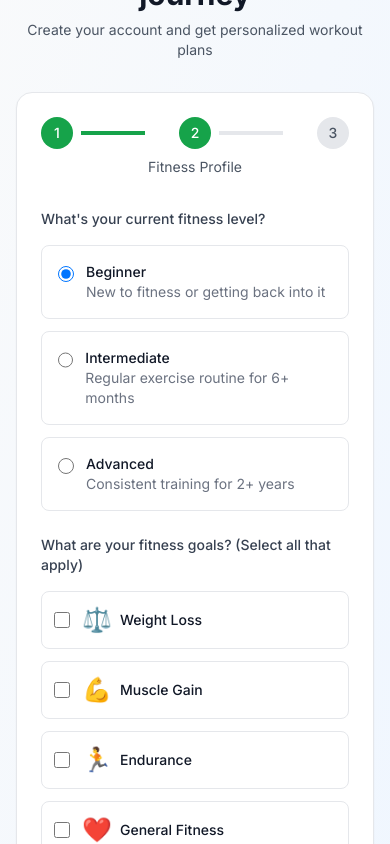
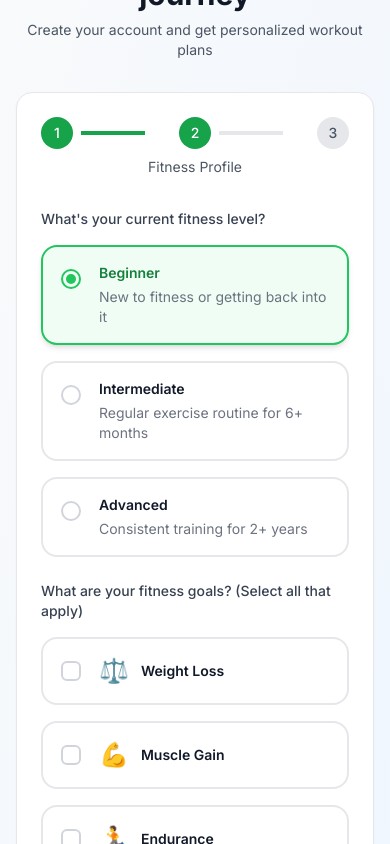
Before and after one commit to namithm70/fitness, a React (Create React App) app in the folder client/: page /register in a window 390 px wide. Both pictures are taken after a click on the button "Continue". Shown: the part 168-1012 px from the top of the page. Built offline with nearby package versions, Linux system fonts and the light colour scheme.

Commit message:
fix: improve registration form checkboxes and radio buttons with better responsiveness and visual design

```diff
--- a/client/src/pages/Auth/RegisterPage.tsx
+++ b/client/src/pages/Auth/RegisterPage.tsx
@@ -29,6 +29,7 @@ const RegisterPage: React.FC = () => {
     register,
     handleSubmit,
     watch,
+    setValue,
     formState: { errors },
   } = useForm<RegisterFormData>({
     defaultValues: {
@@ -94,9 +95,8 @@ const RegisterPage: React.FC = () => {
       ? currentGoals.filter(g => g !== goal)
       : [...currentGoals, goal];
 
-    // Update the form value
-    const event = { target: { value: updatedGoals } };
-    register('fitnessGoals').onChange(event);
+    // Update the form value using setValue
+    setValue('fitnessGoals', updatedGoals);
   };
 
   const nextStep = () => setCurrentStep(currentStep + 1);
@@ -306,21 +306,46 @@ const RegisterPage: React.FC = () => {
                   <label className="block text-sm font-medium text-gray-700 mb-4">
                     What's your current fitness level?
                   </label>
-                  <div className="space-y-3">
-                    {fitnessLevels.map((level) => (
-                      <label key={level.value} className="flex items-start p-4 border border-gray-200 rounded-lg hover:bg-gray-50 cursor-pointer">
+                  <div className="space-y-4">
+                    {fitnessLevels.map((level) => {
+                      const isSelected = watch('fitnessLevel') === level.value;
+                      return (
+                        <label
+                          key={level.value}
+                          className={`group flex items-start p-4 border-2 rounded-xl cursor-pointer transition-all duration-200 ${
+                            isSelected
+                              ? 'border-fitness-500 bg-fitness-50 shadow-md'
+                              : 'border-gray-200 hover:border-fitness-300 hover:bg-gray-50'
+                          }`}
+                        >
+                          <div className="flex items-center justify-center w-6 h-6 mr-4 mt-1">
                             <input
                               type="radio"
                               value={level.value}
                               {...register('fitnessLevel')}
-                          className="mt-1 h-4 w-4 text-fitness-600 focus:ring-fitness-500 border-gray-300"
+                              className="sr-only"
                             />
-                        <div className="ml-3">
-                          <div className="text-sm font-medium text-gray-900">{level.label}</div>
-                          <div className="text-sm text-gray-500">{level.description}</div>
+                            <div className={`w-5 h-5 border-2 rounded-full flex items-center justify-center transition-all duration-200 ${
+                              isSelected
+                                ? 'border-fitness-500'
+                                : 'border-gray-300 group-hover:border-fitness-400'
+                            }`}>
+                              {isSelected && (
+                                <div className="w-2.5 h-2.5 bg-fitness-500 rounded-full"></div>
+                              )}
+                            </div>
+                          </div>
+                          <div className="flex-1">
+                            <div className={`text-sm font-semibold transition-colors duration-200 ${
+                              isSelected ? 'text-fitness-700' : 'text-gray-900'
+                            }`}>
+                              {level.label}
+                            </div>
+                            <div className="text-sm text-gray-500 mt-1">{level.description}</div>
                           </div>
                         </label>
-                    ))}
+                      );
+                    })}
                   </div>
                 </div>
 
@@ -328,20 +353,49 @@ const RegisterPage: React.FC = () => {
                   <label className="block text-sm font-medium text-gray-700 mb-4">
                     What are your fitness goals? (Select all that apply)
                   </label>
-                  <div className="grid grid-cols-1 md:grid-cols-2 gap-3">
-                    {fitnessGoals.map((goal) => (
-                      <label key={goal.value} className="flex items-center p-3 border border-gray-200 rounded-lg hover:bg-gray-50 cursor-pointer">
+                  <div className="grid grid-cols-1 md:grid-cols-2 gap-4">
+                    {fitnessGoals.map((goal) => {
+                      const isSelected = watch('fitnessGoals').includes(goal.value);
+                      return (
+                        <label
+                          key={goal.value}
+                          className={`group flex items-center p-4 border-2 rounded-xl cursor-pointer transition-all duration-200 ${
+                            isSelected
+                              ? 'border-fitness-500 bg-fitness-50 shadow-md'
+                              : 'border-gray-200 hover:border-fitness-300 hover:bg-gray-50'
+                          }`}
+                        >
+                          <div className="flex items-center justify-center w-6 h-6 mr-4">
                             <input
                               type="checkbox"
                               value={goal.value}
-                          checked={watch('fitnessGoals').includes(goal.value)}
+                              checked={isSelected}
                               onChange={() => handleGoalToggle(goal.value)}
-                          className="h-4 w-4 text-fitness-600 focus:ring-fitness-500 border-gray-300 rounded"
+                              className="sr-only"
                             />
-                        <span className="ml-3 text-2xl">{goal.icon}</span>
-                        <span className="ml-2 text-sm font-medium text-gray-900">{goal.label}</span>
+                            <div className={`w-5 h-5 border-2 rounded-md flex items-center justify-center transition-all duration-200 ${
+                              isSelected
+                                ? 'border-fitness-500 bg-fitness-500'
+                                : 'border-gray-300 group-hover:border-fitness-400'
+                            }`}>
+                              {isSelected && (
+                                <svg className="w-3 h-3 text-white" fill="currentColor" viewBox="0 0 20 20">
+                                  <path fillRule="evenodd" d="M16.707 5.293a1 1 0 010 1.414l-8 8a1 1 0 01-1.414 0l-4-4a1 1 0 011.414-1.414L8 12.586l7.293-7.293a1 1 0 011.414 0z" clipRule="evenodd" />
+                                </svg>
+                              )}
+                            </div>
+                          </div>
+                          <div className="flex items-center flex-1">
+                            <span className="text-2xl mr-3">{goal.icon}</span>
+                            <span className={`text-sm font-semibold transition-colors duration-200 ${
+                              isSelected ? 'text-fitness-700' : 'text-gray-900'
+                            }`}>
+                              {goal.label}
+                            </span>
+                          </div>
                         </label>
-                    ))}
+                      );
+                    })}
                   </div>
                 </div>
 
```
Lines whose indentation alone changed are shown as unchanged.
